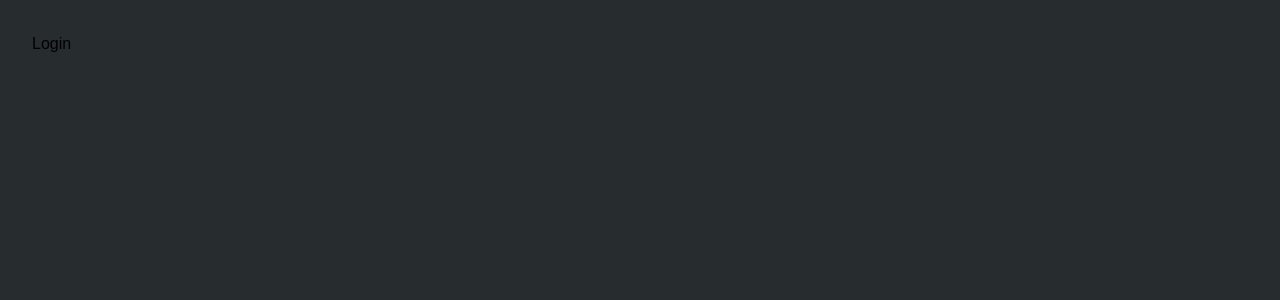
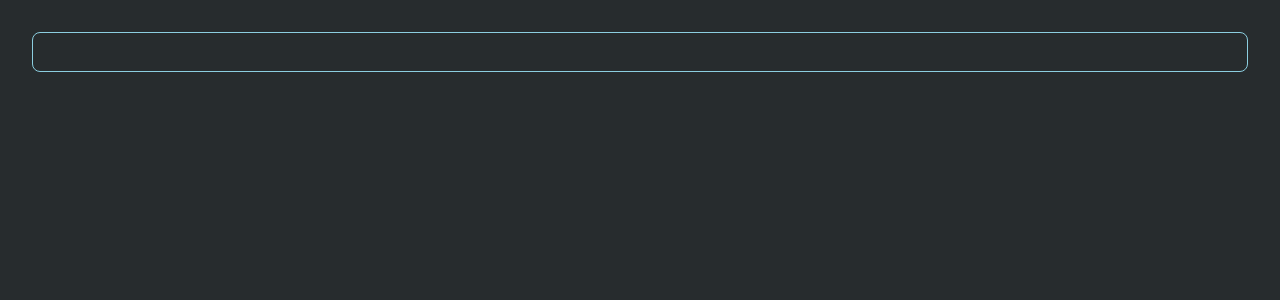
Before and after one commit to NicholasBapt/sclera-bi, a React (Vite) app: page /login in a window 1280 px wide. Shown: the top 300 px of the page. Built offline with nearby package versions, Linux system fonts and the light colour scheme.

Commit message:
early components

```diff
--- /dev/null
+++ b/src/components/FormComponents/Inputs/TextInput.tsx
@@ -0,0 +1,42 @@
+import { cva, type VariantProps } from "class-variance-authority";
+
+export const textInputVariants = cva(
+  "w-full rounded-lg border px-3 py-2 text-sm outline-none transition",
+  {
+    variants: {
+      variant: {
+        primary:
+          "bg-cloudy-base focus:bg-cloudy-light border-blue-light text-blue-light",
+      },
+      size: {
+        md: "h-10",
+        sm: "h-8 text-sm",
+      },
+    },
+    defaultVariants: {
+      variant: "primary",
+      size: "md",
+    },
+  },
+);
+
+interface TextInputProps
+  extends
+    Omit<React.ComponentProps<"input">, "size">,
+    VariantProps<typeof textInputVariants> {}
+
+export default function TextInput({
+  variant,
+  size,
+  className,
+  disabled,
+  ...props
+}: TextInputProps) {
+  return (
+    <input
+      disabled={disabled}
+      className={textInputVariants({ variant, size, className })}
+      {...props}
+    />
+  );
+}
--- a/src/pages/Login.tsx
+++ b/src/pages/Login.tsx
@@ -1,3 +1,9 @@
+import TextInput from "../components/FormComponents/Inputs/TextInput";
+
 export function Login() {
-  return <h1>Login</h1>;
+  return (
+    <div>
+      <TextInput />
+    </div>
+  );
 }
```
